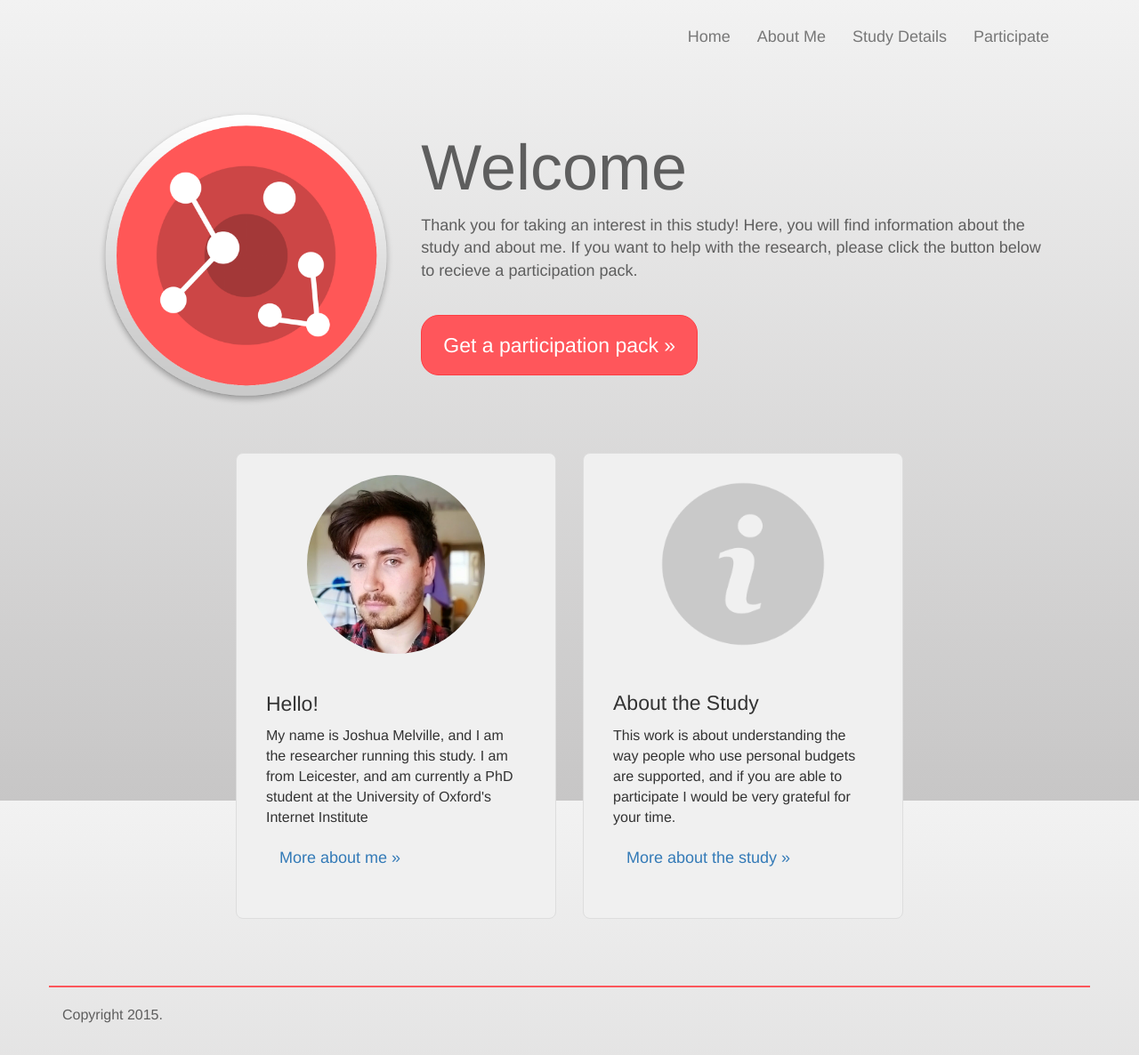
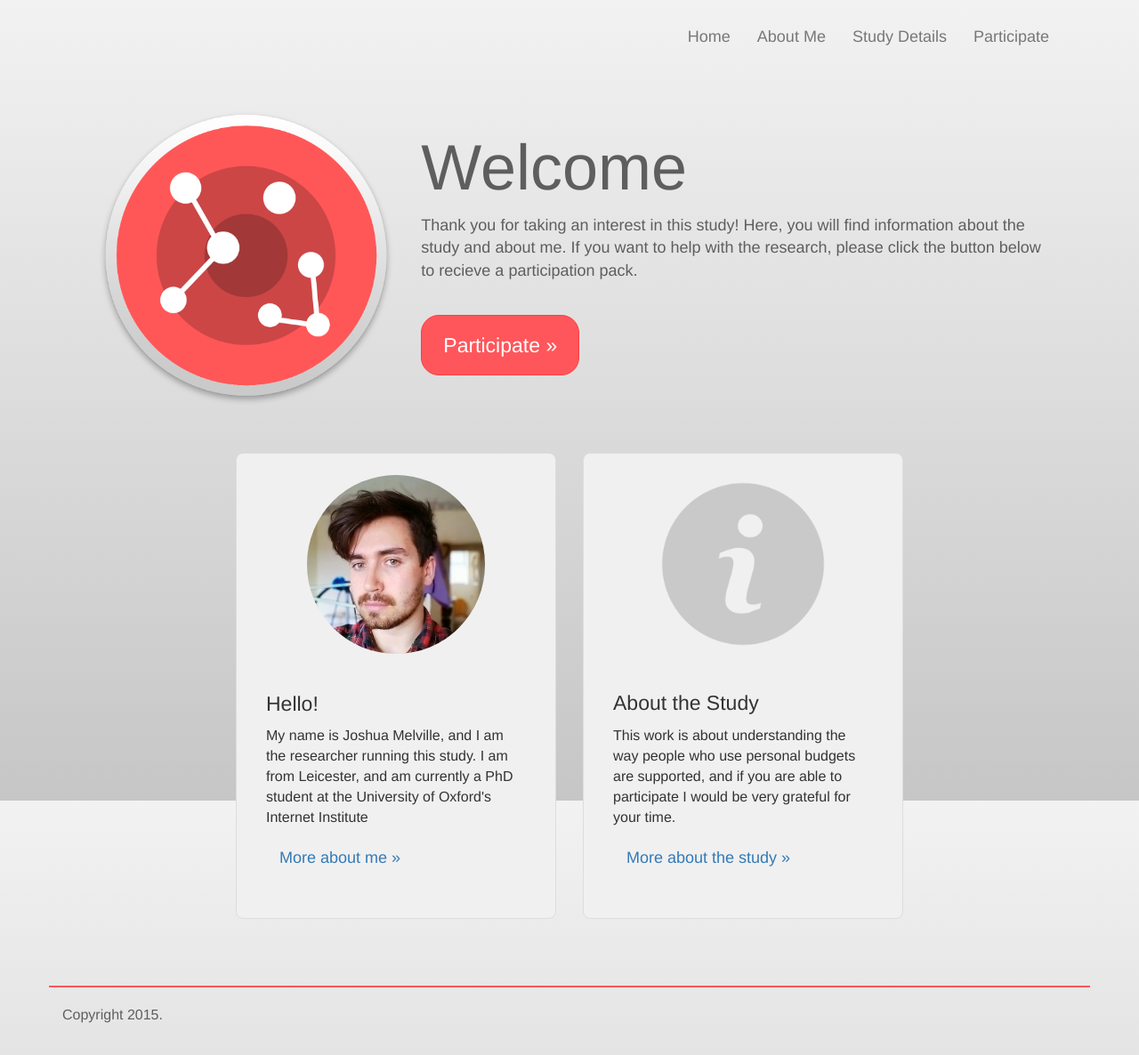
Before and after one commit to jthrilly/pbstudy, a Jekyll site: the page built from index.html, in a window 1280 px wide. Shown: the whole page at 89% size. Built offline with Jekyll 4.4.1, drawn with Linux system fonts in a browser that asks for light colours.

Commit message:
participate

```diff
--- a/index.html
+++ b/index.html
@@ -11,7 +11,7 @@ layout: default
             <h1>Welcome</h1>
             <p>Thank you for taking an interest in this study! Here, you will find information about the study and about me. If you want to help with the research, please click the button below to recieve a participation pack.</p>
             <br/>
-            <a class="btn btn-lg btn-info" href="../../components/#navbar" role="button">Get a participation pack &raquo;</a>
+            <a class="btn btn-lg btn-info" href="../../components/#navbar" role="button">Participate &raquo;</a>
         </div>
     </div>
 </div>
```
